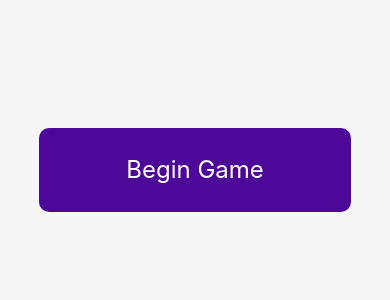
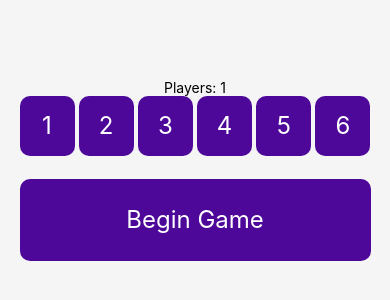
Before and after one commit to SethUllman/Oasis, a React Native app: screen / in a window 390 px wide. Shown: the part 252-552 px from the top of the page. Built offline with nearby package versions, Linux system fonts and the light colour scheme.

Commit message:
add player count to game props

```diff
--- a/src/components/gameScreen.js
+++ b/src/components/gameScreen.js
@@ -1,10 +1,12 @@
 import React from 'react';
 import {View, Text, StyleSheet} from 'react-native';
 
-const GameScreen = () => {
+const GameScreen = (props) => {
+  console.log(props);
   return(
     <View style={styles.view}>
       <Text>Game Screen</Text>
+      <Text>{props.players}</Text>
     </View>
   );
 }
--- a/src/components/home.js
+++ b/src/components/home.js
@@ -10,6 +10,28 @@ const HomeScreen = (props) => {
 
   return (
     <View style={styles.root}>
+      <Text>Players: {players}</Text>
+      <View style={{flex: 0.1, width: "90%", flexDirection: "row", justifyContent: "space-between"}}>
+        <TouchableOpacity style={styles.players} onPress={() => {setPlayers(1)}}>
+          <Text style={styles.text}>1</Text>
+        </TouchableOpacity>
+        <TouchableOpacity style={styles.players} onPress={() => {setPlayers(2)}}>
+          <Text style={styles.text}>2</Text>
+        </TouchableOpacity>
+        <TouchableOpacity style={styles.players} onPress={() => {setPlayers(3)}}>
+          <Text style={styles.text}>3</Text>
+        </TouchableOpacity>
+        <TouchableOpacity style={styles.players} onPress={() => {setPlayers(4)}}>
+          <Text style={styles.text}>4</Text>
+        </TouchableOpacity>
+        <TouchableOpacity style={styles.players} onPress={() => {setPlayers(5)}}>
+          <Text style={styles.text}>5</Text>
+        </TouchableOpacity>
+        <TouchableOpacity style={styles.players} onPress={() => { setPlayers(6) }}>
+          <Text style={styles.text}>6</Text>
+        </TouchableOpacity>
+      </View>
+
       <TouchableOpacity
         color='#710ce3'
         style={styles.button}
@@ -22,6 +44,9 @@ const HomeScreen = (props) => {
                   text: 'Game'
                 }
               }
+            },
+            passProps: {
+              players: players
             }
           }
         })} >
@@ -53,11 +78,23 @@ const styles = StyleSheet.create({
   },
   button: {
     backgroundColor: '#4d089a',
-    width: "80%",
+    width: "90%",
     flex: 0.1,
     borderRadius: 10,
     justifyContent: "center",
     alignItems: "center"
+  },
+  players: {
+    width: 55,
+    height: 60,
+    backgroundColor: "#4d089a",
+    justifyContent: "center",
+    alignItems: "center",
+    borderRadius: 10
+  },
+  text: {
+    color: "white",
+    fontSize: 24
   }
 });
 
```
